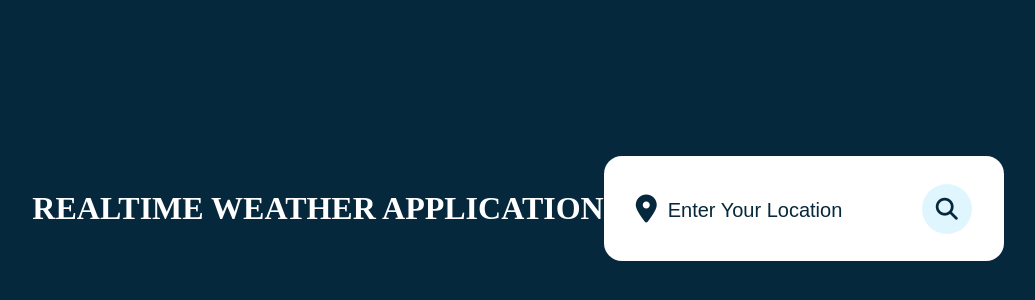
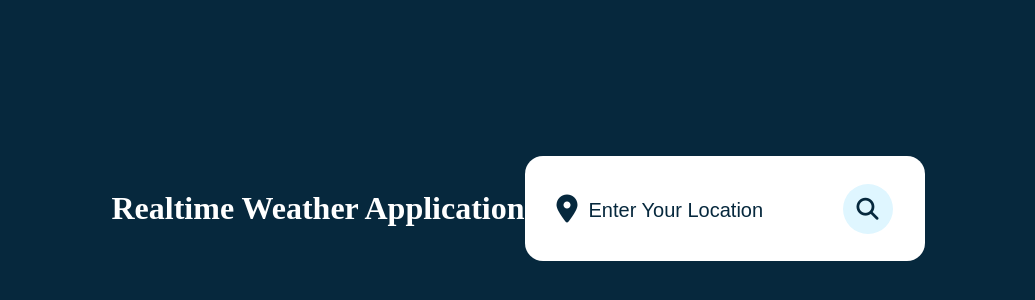
Before and after one commit to saiprakash0506/WeatherBot-Real-Time-Weather-Updates-via-Telegram-and-Web-Browser, a website: page index.html in a window 1280 px wide. Shown: the part 192-492 px from the top of the page, without its empty margins (122-1157 px from the left). Drawn offline with Linux system fonts and the light colour scheme.

Commit message:
Update index.html

```diff
--- a/index.html
+++ b/index.html
@@ -13,7 +13,11 @@
 </head>
 
 <body>
-<center><h1 style="color:white";>REALTIME WEATHER APPLICATION</h1></center>
+<center><h1 style="color:white";>Realtime Weather Application</h1></center>
+    <br>
+    <br>
+    <br>
+    <br>
     <div class="container">
         <div class="search-box">
             <i class="fa-solid fa-location-dot"></i>
```
